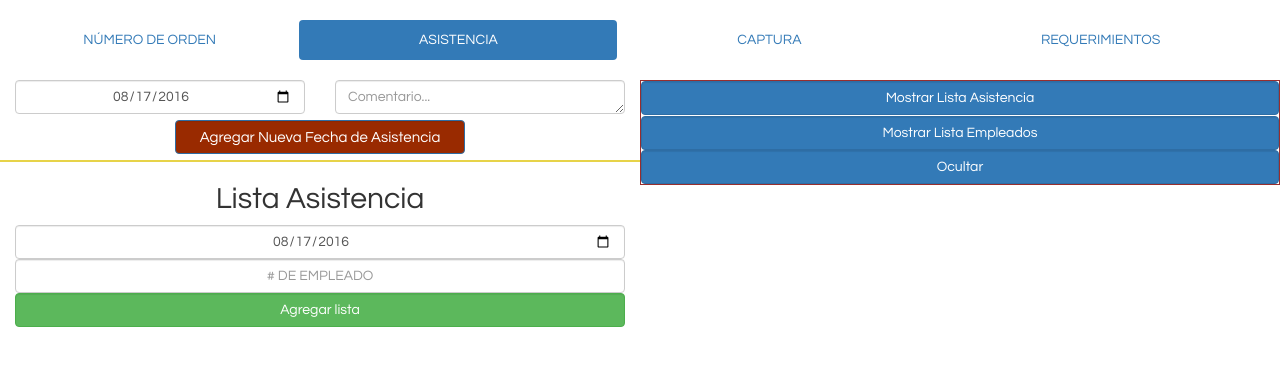
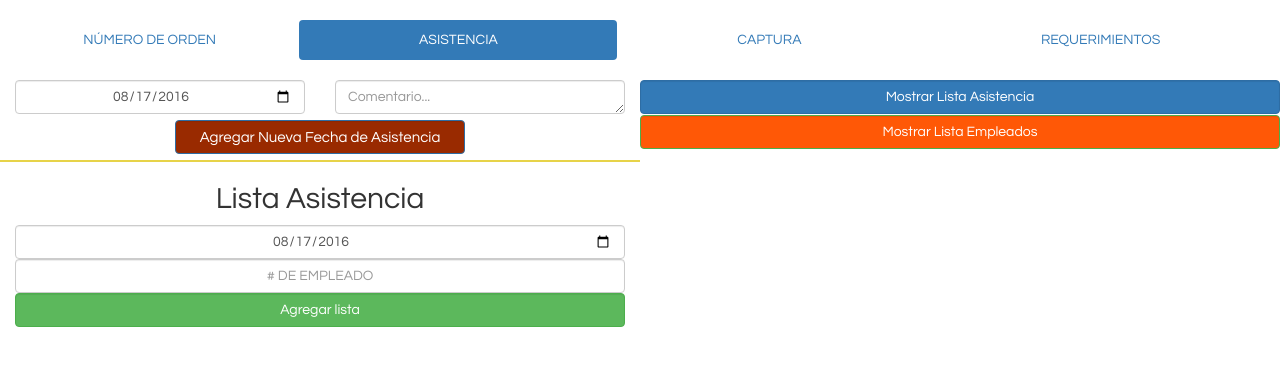
Before and after one commit to danieldec/SIMA, a PHP site: page /php/produccion/index.php in a window 1280 px wide. Shown: the part 93-459 px from the top of the page. Run offline with PHP 8.4, Linux system fonts and the light colour scheme; the visitor is signed in with stand-in values (Sample User, id 1); data that the repository does not hold is empty.

Commit message:
empezando con pestaña captura

```diff
--- a/www/css/produccion.css
+++ b/www/css/produccion.css
@@ -47,7 +47,7 @@ div>a+strong{
   border: 5px solid rgb(122, 226, 65);
 }*/
 #colSeg{
-  border: 1px solid #982e2e;
+  /*border: 1px solid #982e2e;*/
 }
 #colPrim>div:first-child {
   border-bottom: 2px solid rgb(231, 211, 73);
@@ -64,3 +64,7 @@ div>a+strong{
 #tablaListaEmpleados tr>td:nth-of-type(2){
   color: rgb(193, 13, 40);
 }*/
+#btnMosLisEmpl{
+  color: white;
+  background-color: rgb(255, 88, 6);
+}
--- a/www/js/produccion.js
+++ b/www/js/produccion.js
@@ -17,6 +17,7 @@ $(document).on('ready',function() {
   var cadNumParte="";
   var cadNumEmpList="";
   var parNumParte;
+  var auxNumEmpl;
   inpParcial.attr('disabled','');
   inpNumParte.focus();
   var mensaBD=$('#mensajeBD');
@@ -277,14 +278,17 @@ $(document).on('ready',function() {
       if (data.substr(1,2)=="YA") {
         if (btnMosLisFecha.html()=="Mostrar Lista Asistencia") {
           if ($('#tablaListaEmpleados').length<=0) {
+            //Aquí mostramos la tabla de lista para mostrar el # de operador duplicado
             $.post('asistencia.php',{pHoy:hoy,pBAnBtnMos:banBtnMos},listEmplBtnLisFech);
           }
         }
       }
       if (capError=="E") {
-        menListNumOpe.addClass('alert alert-danger col-md-12 text-center').html(data.substr(1)).show().fadeOut(2200);
+        menListNumOpe.addClass('alert alert-danger col-md-12 text-center').html('<span>'+data.substr(1)+'</span>').show().fadeOut(2200);
         //aquí seleccionamos la columna idempleados(columna numero 2) de la tabla tablaListaEmpleados
+        auxNumEmpl=inpNumEmpAsis.val();
         $('#tablaListaEmpleados tr>td:nth-of-type(2)').each(busNumEmpTabla);
+        inpNumEmpAsis.val("");
         return;
       }
       btnMosLisFecha.html("Ocultar Lista Asistencia");
@@ -297,8 +301,10 @@ $(document).on('ready',function() {
     var numEmpTd=$(this).html();
     if ($(this).css('background-color')=="rgb(137, 185, 235)") {
       $(this).css('background-color','white').siblings().css({'background-color':$(this).css('background-color')});
+      console.log("dentro de la función busNumEmpTabla");
+      return;
     }
-    if (numEmpTd==inpNumEmpAsis.val()) {
+    if (numEmpTd==auxNumEmpl) {
       $('#btnMosLisFecha').html("Ocultar Lista Asistencia");
       $('#tablaListaEmpleados').show();
       $(this).css('background-color','rgb(137, 185, 235)').siblings().css({'background-color':$(this).css('background-color')});
@@ -318,6 +324,7 @@ $(document).on('ready',function() {
         if ($('#tablaListaEmpleados').length<=0) {
           $.post('asistencia.php',{pHoy:hoy,pBAnBtnMos:banBtnMos},listEmplBtnLisFech);
         }
+        // $.post('asistencia.php',{pHoy:hoy,pBAnBtnMos:banBtnMos},listEmplBtnLisFech);
         break;
       default:
         $('#tablaListaEmpleados').hide();
--- a/www/php/produccion/index.php
+++ b/www/php/produccion/index.php
@@ -175,8 +175,7 @@
                     </div>
                   </div>
                   <div class="row">
-                    <button type="button" class="btn-primary form-control"name="button">Mostrar Lista Empleados</button>
-                    <button type="button" class="btn-primary form-control"name="button">Ocultar</button>
+                    <button type="button" id="btnMosLisEmpl" class="btn-success form-control"name="button">Mostrar Lista Empleados</button>
                   </div>
                 </div>
               </div>
--- a/www/php/produccion/numOrden.php
+++ b/www/php/produccion/numOrden.php
@@ -53,7 +53,7 @@
     if (isset($_POST['pFechaInicial'])) {
       $fechaInicial=$_POST['pFechaInicial'];
       $fechaFinal=$_POST['pFechaFinal'];
-      $consulta="select num_orden.idnum_orden,num_orden.num_parte,num_orden.cantidad,num_orden.fecha, num_orden.fecha_generada from num_orden WHERE num_orden.fecha BETWEEN '$fechaInicial' and '$fechaFinal' ORDER BY num_orden.fecha DESC";
+      $consulta="select num_orden.idnum_orden,num_orden.num_parte,num_orden.cantidad,num_orden.fecha, num_orden.fecha_generada from num_orden WHERE num_orden.fecha BETWEEN '$fechaInicial' and '$fechaFinal' ORDER BY num_orden.fecha_generada DESC";
       $resultado=$conexion->query($consulta);
       if (!$resultado) {
         echo "Error".mysqli_error($conexion);
```
